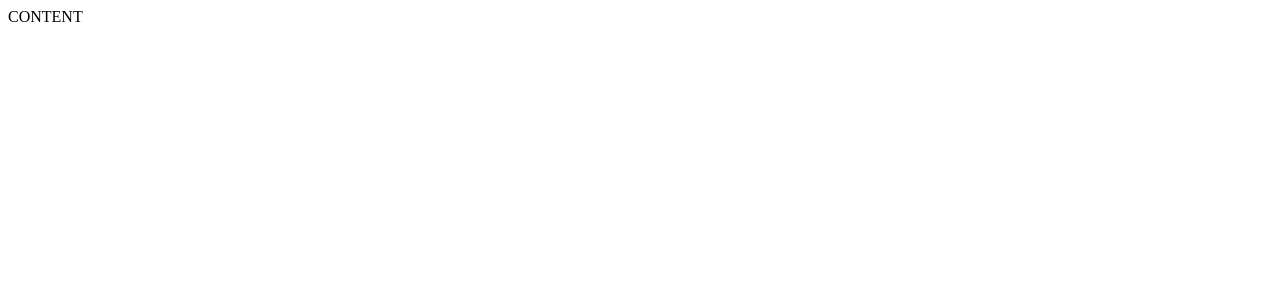
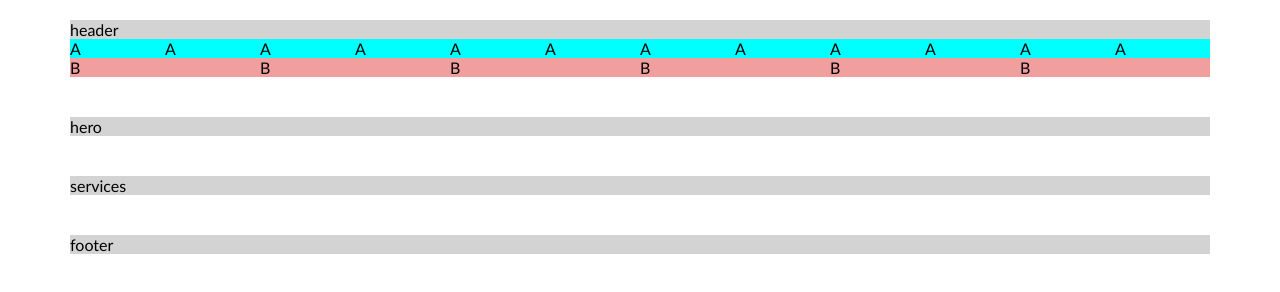
Before and after one commit to lukastabu/07-homepage, a website: page index.html in a window 1280 px wide. Drawn offline with Linux system fonts and the light colour scheme.

Commit message:
basic layout design

```diff
--- a/css/base/base.css
+++ b/css/base/base.css
@@ -0,0 +1,13 @@
+body,
+body * {
+    margin: 0;
+    padding: 0;
+    vertical-align: top;
+    box-sizing: border-box;
+}
+
+body {
+    display: inline-block;
+    width: 100%;
+    font-family: 'Gill Sans', 'Gill Sans MT', Calibri, 'Trebuchet MS', sans-serif;
+}
--- a/css/base/layout.css
+++ b/css/base/layout.css
@@ -0,0 +1,55 @@
+.container {
+    float: left;
+    width: 100%;
+    padding: 20px;
+}
+
+.container > .row {
+    float: left;
+    width: 100%;
+    background-color: antiquewhite;
+}
+
+.container > .row > .col-1 {
+    float: left;
+    width: calc(100%/12);
+    background-color: aqua;
+}
+
+.container > .row > .col-2 {
+    float: left;
+    width: calc(100%/6);
+    background-color: rgb(241, 158, 158);
+}
+
+@media (min-width: 576) {         /* kai ekranas bus butent toks, taikyt toki stylinga*/
+    .container > .row {
+        width: 540px;
+        background-color: pink;
+        margin: 0 calc(50% - 270px);
+    }
+}
+
+@media (min-width: 768px) {         /* kai ekranas bus butent toks, taikyt toki stylinga*/
+    .container > .row {
+        width: 720px;
+        background-color: lightskyblue;
+        margin: 0 calc(50% - 360px);
+    }
+}
+
+@media (min-width: 992px) {         /* kai ekranas bus butent toks, taikyt toki stylinga*/
+    .container > .row {
+        width: 960px;
+        background-color: lightgreen;
+        margin: 0 calc(50% - 480px);
+    }
+}
+
+@media (min-width: 1200px) {         /* kai ekranas bus butent toks, taikyt toki stylinga*/
+    .container > .row {
+        width: 1140px;
+        background-color: lightgray;
+        margin: 0 calc(50% - 570px);
+    }
+}
--- a/index.html
+++ b/index.html
@@ -8,6 +8,51 @@
     <link rel="stylesheet" href="./css/pages/home.css">
 </head>
 <body>
-    CONTENT
+    <header class="container">
+        <div class="row">
+            header <br>
+            <div class="col-1">A</div>
+            <div class="col-1">A</div>
+            <div class="col-1">A</div>
+            <div class="col-1">A</div>
+            <div class="col-1">A</div>
+            <div class="col-1">A</div>
+            <div class="col-1">A</div>
+            <div class="col-1">A</div>
+            <div class="col-1">A</div>
+            <div class="col-1">A</div>
+            <div class="col-1">A</div>
+            <div class="col-1">A</div>
+        </div>
+        <div class="row">
+            <div class="col-2">B</div>
+            <div class="col-2">B</div>
+            <div class="col-2">B</div>
+            <div class="col-2">B</div>
+            <div class="col-2">B</div>
+            <div class="col-2">B</div>
+        </div>
+
+    </header>
+
+    <section class="container">
+        <div class="row">
+            hero
+        </div>
+
+    </section>
+
+    <section class="container">
+        <div class="row">
+            services
+        </div>
+
+    </section>
+
+    <footer class="container">
+        <div class="row">
+            footer
+        </div>
+    </footer>
 </body>
 </html>
```
